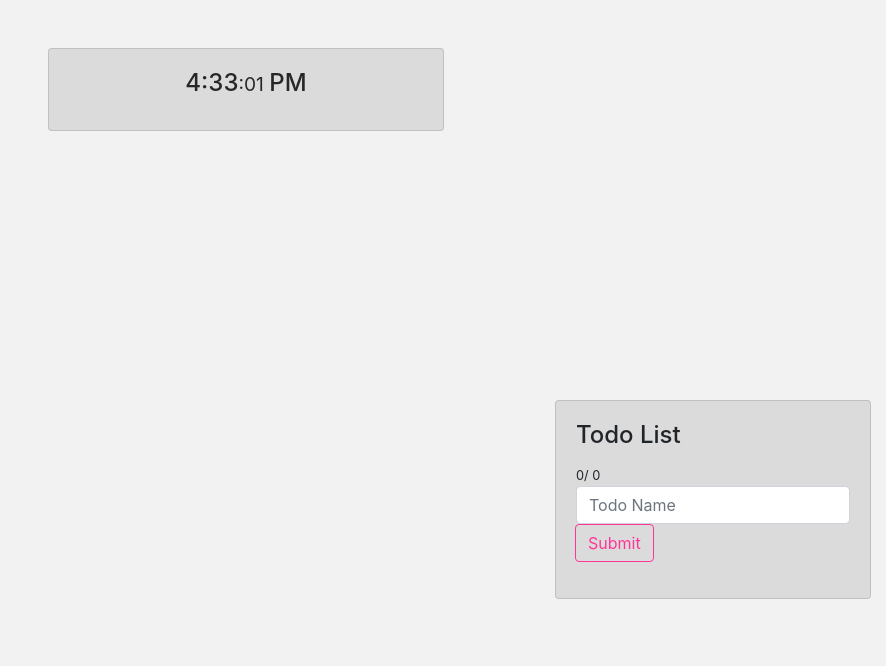
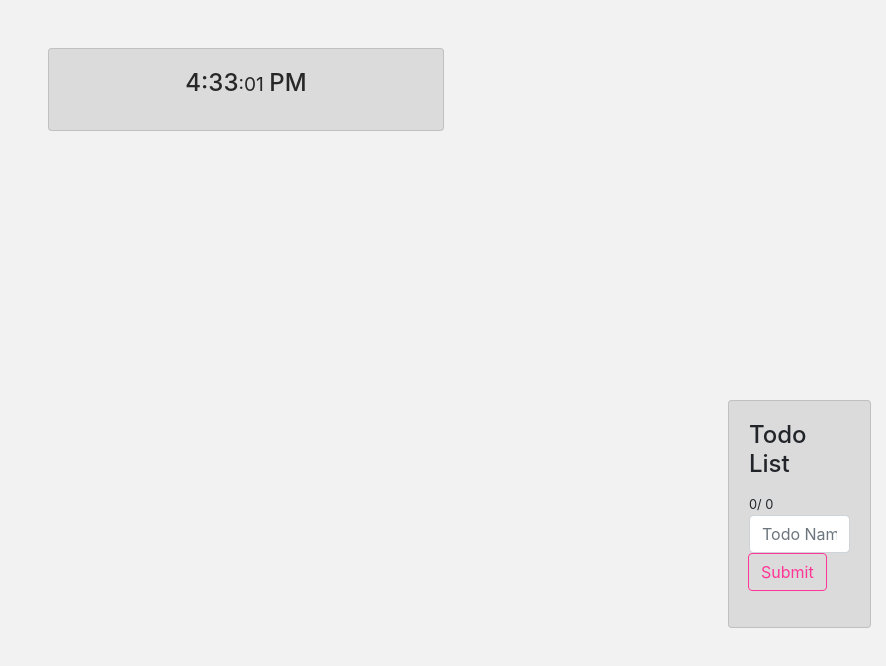
Before and after one commit to NathanDavis97/Inspire, a website with bundled scripts: page index.html in a window 1280 px wide. Shown: the whole page, without its empty margins (394-1280 px from the left). Built offline with nearby package versions, Linux system fonts and the light colour scheme; no server answers.

Commit message:
Fixed Todo's getting larger every I add one

```diff
--- a/index.html
+++ b/index.html
@@ -36,8 +36,8 @@
                 </div>
             </div>
             <div class="col-4 offset-2 d-flex align-items-end justify-content-end">
-                <div class="row">
-                    <div class="col ">
+                <div class="row justify-content-end">
+                    <div class="col-6 ">
                         <div class="card opac">
                             <div class="card-body">
                                 <div id="todoTitle">
```
